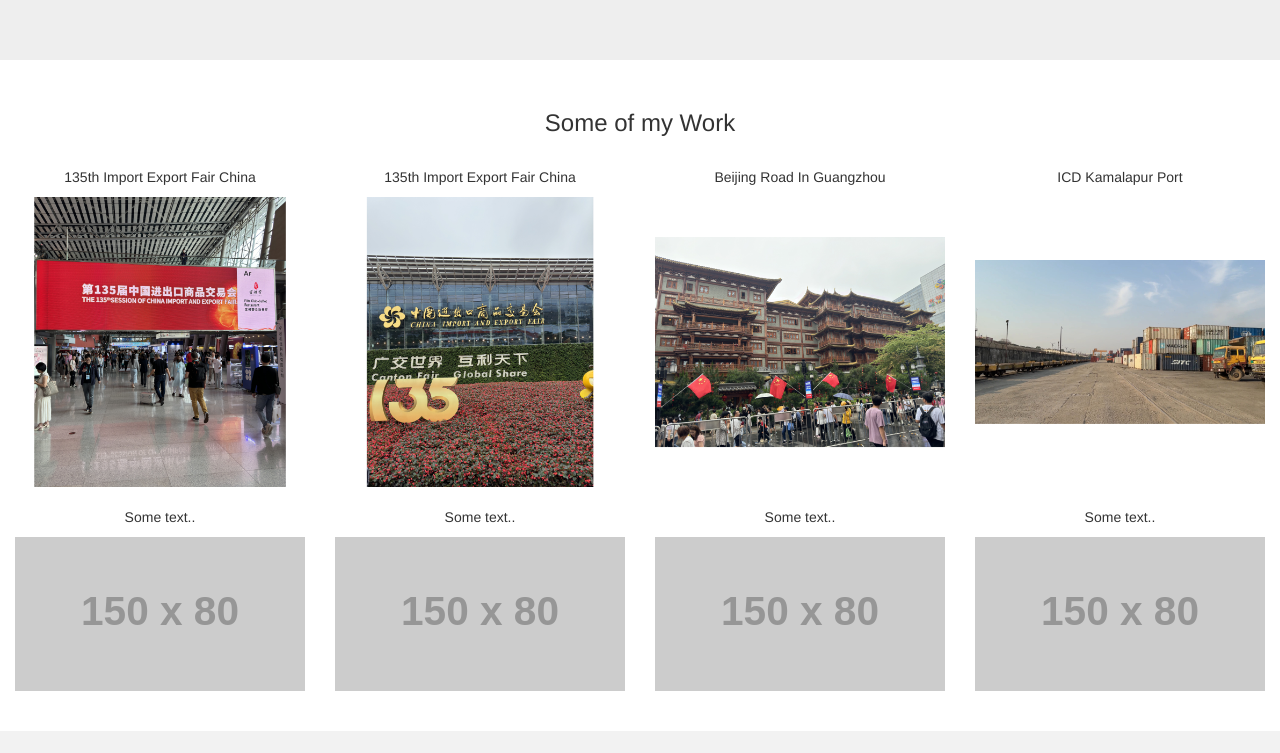
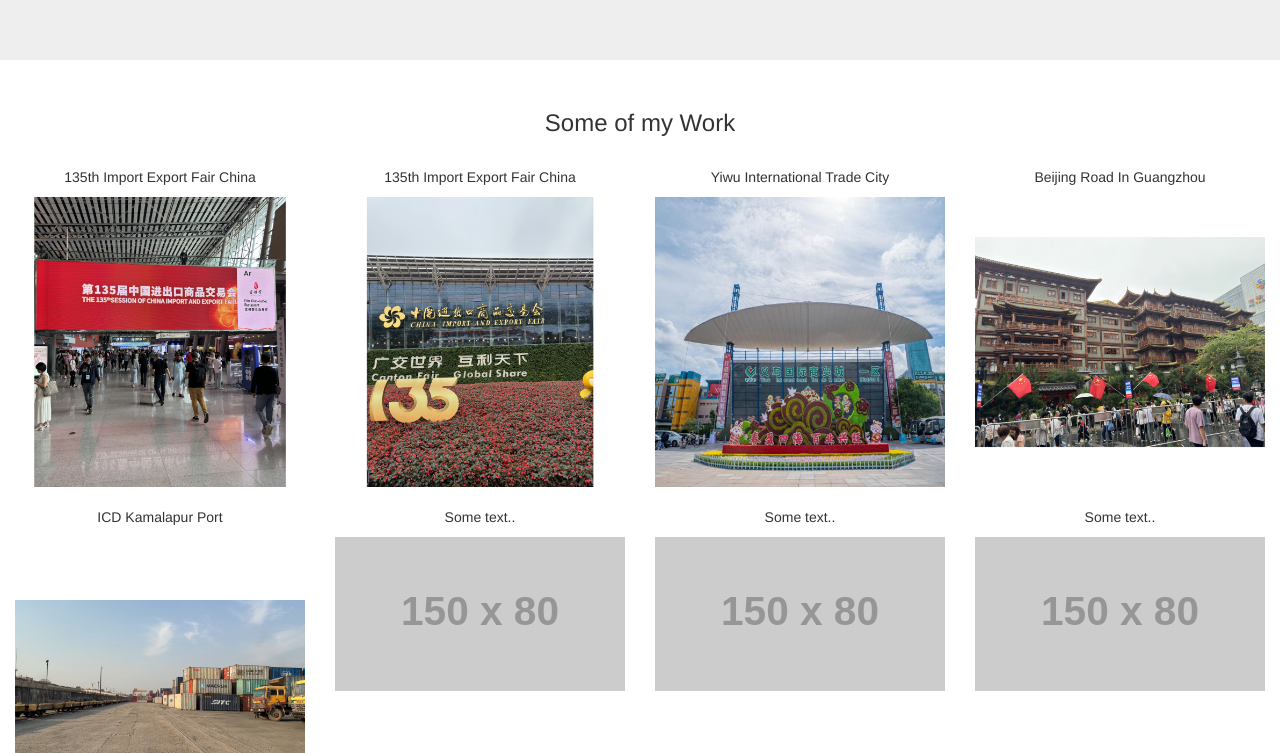
Before and after one commit to iamhasibul/hasibul-islam, a website: page projects.html in a window 1280 px wide. Shown: the part 180-933 px from the top of the page. Drawn offline with nearby package versions, Linux system fonts and the light colour scheme; placeholder pictures from the web are drawn by us.

Commit message:
Update projects.html

```diff
--- a/projects.html
+++ b/projects.html
@@ -42,12 +42,12 @@
       <img src="images/ctfare_135.jpg" class="img-responsive" style="width:100%" alt="Image">
     </div>
     <div class="col-sm-3">
+      <p>Yiwu International Trade City</p>
+      <img src="images/yt_trade1.jpg" class="img-responsive" style="width:100%" alt="Image">
+    </div>
+    <div class="col-sm-3">
       <p>Beijing Road In Guangzhou</p>
       <img src="images/bjlu.jpg" class="img-responsive" style="width:100%" alt="Image">
-    </div>
-    <div class="col-sm-3">
-      <p>ICD Kamalapur Port</p>
-      <img src="images/icd_port.jpg" class="img-responsive" style="width:100%" alt="Image">
     </div>
   </div>
 </div><br>
@@ -55,8 +55,8 @@
 <div class="container-fluid bg-3 text-center">
   <div class="row">
     <div class="col-sm-3">
-      <p>Some text..</p>
-      <img src="https://placehold.it/150x80?text=IMAGE" class="img-responsive" style="width:100%" alt="Image">
+      <p>ICD Kamalapur Port</p>
+      <img src="images/icd_port.jpg" class="img-responsive" style="width:100%" alt="Image">
     </div>
     <div class="col-sm-3">
       <p>Some text..</p>
```
